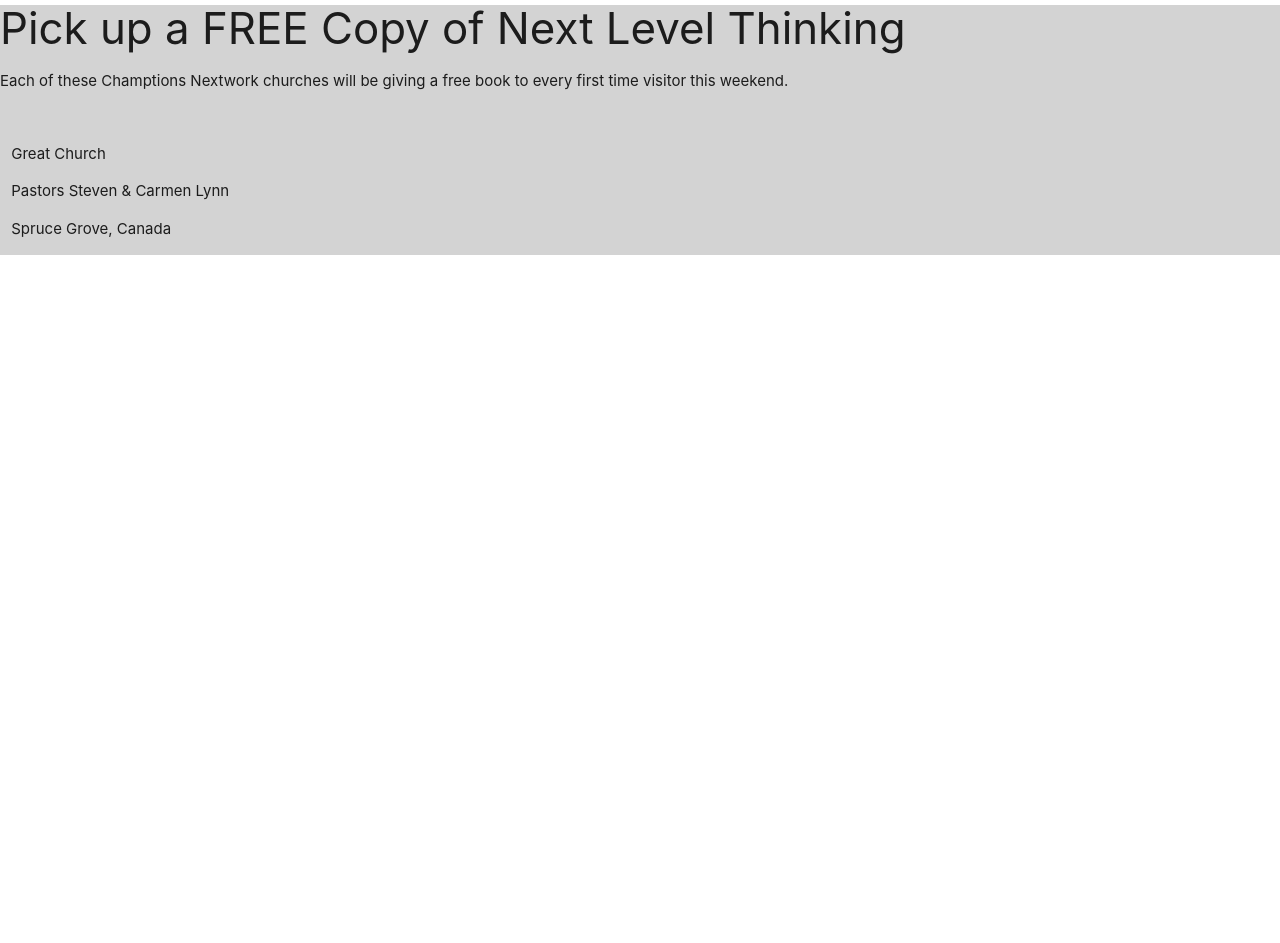
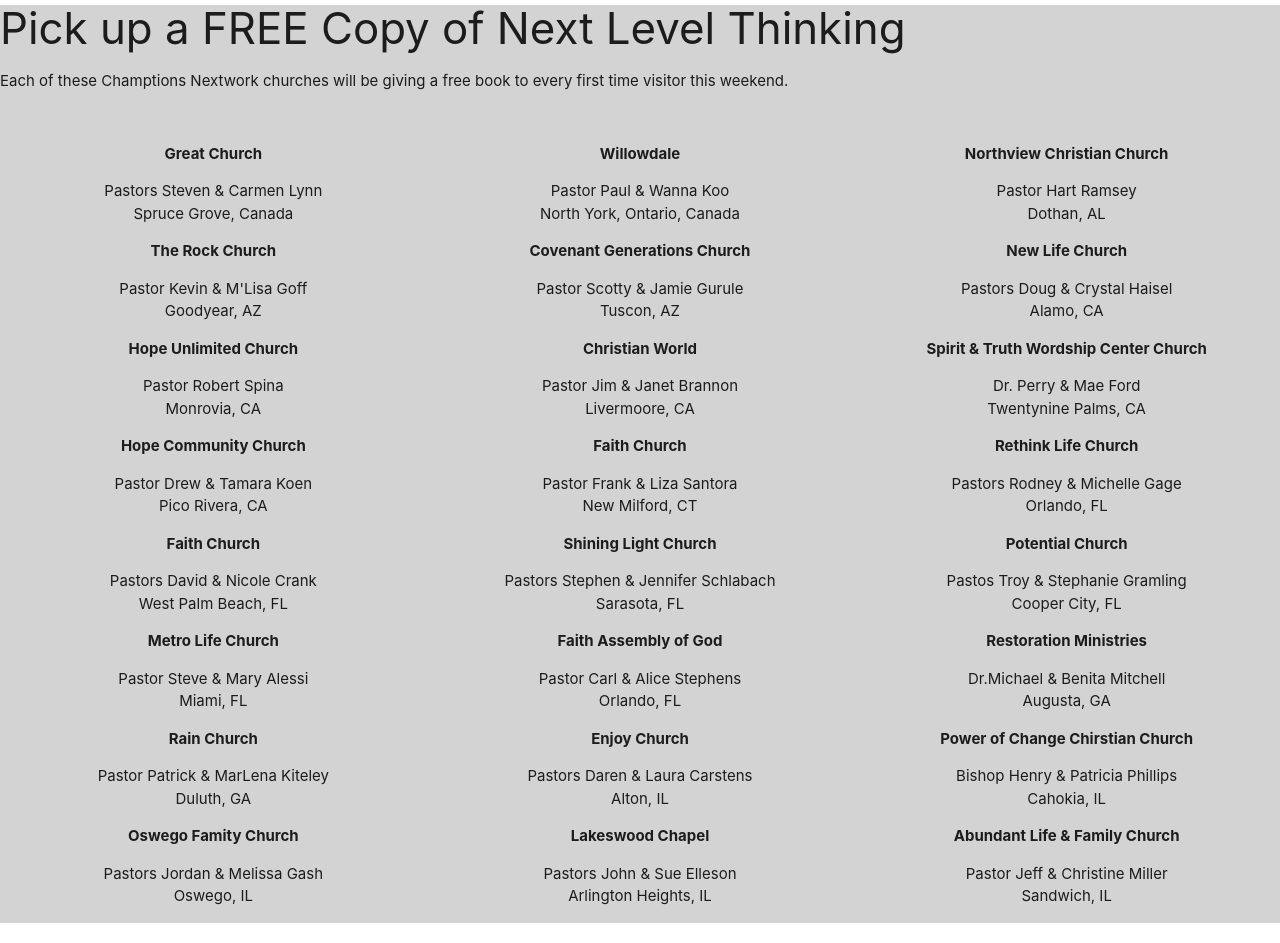
Before and after one commit to CristalGomez/lakewood, a plain HTML site: page landing.html in a window 1280 px wide. Shown: the part 2120-3063 px from the top of the page. Before the commit the page ends 2395 px from the top, so only its background shows below. Drawn offline with nearby package versions, Linux system fonts and the light colour scheme.

Commit message:
finished list of cities

```diff
--- a/landing.html
+++ b/landing.html
@@ -26,7 +26,9 @@
             <div class="col s6 lg6">
                 <p>From the New York Times Bestselling Author, Joel Osteen</p>
                 <h1>Rise Higher!</h1>
-                <p>You may think you've reached your limits, but God has destined you to rise higher. In his new book, Joel will help you to break through your boundaries, push aside your past and experience next-level victory, favor and abundance.</p>
+                <p>You may think you've reached your limits, but God has destined you to rise higher. In his new book,
+                    Joel will help you to break through your boundaries, push aside your past and experience next-level
+                    victory, favor and abundance.</p>
             </div>
         </div>
     </div>
@@ -35,9 +37,10 @@
         <div class="row">
             <div class="col s6 lg6">
                 <h4>Watch a special message from Joel</h4>
-                <p>In his new book, Next Level Thinking, Joel Osteen writes that we weren't created to go through life weighed down by the past. God has destined us to rise higher, to go to the next level.</p>
+                <p>In his new book, Next Level Thinking, Joel Osteen writes that we weren't created to go through life
+                    weighed down by the past. God has destined us to rise higher, to go to the next level.</p>
             </div>
-<!-- add link to video -->
+            <!-- add link to video -->
             <div class="col s6 lg6">
                 <iframe width="500" height="345" src=""></iframe>
             </div>
@@ -64,21 +67,159 @@
         <div class="row">
             <div class="s12 lg12">
                 <h3>Pick up a FREE Copy of Next Level Thinking</h3>
-                <p>Each of these Champtions Nextwork churches will be giving a free book to every first time visitor this weekend.</p>
+                <p>Each of these Champtions Nextwork churches will be giving a free book to every first time visitor
+                    this weekend.</p>
             </div>
         </div>
 
         <div class="row">
             <div class="col s4 lg4">
-                <p>Great Church</p>
-                <p>Pastors Steven & Carmen Lynn</p>
-                <p>Spruce Grove, Canada</p>
+                <ul>
+                    <p class="church">Great Church</p>
+                    <li>Pastors Steven & Carmen Lynn</li>
+                    <li>Spruce Grove, Canada</li>
+                </ul>
+
+                <ul>
+                    <p class="church">The Rock Church</p>
+                    <li>Pastor Kevin & M'Lisa Goff</li>
+                    <li>Goodyear, AZ</li>
+                </ul>
+
+                <ul>
+                    <p class="church">Hope Unlimited Church</p>
+                    <li>Pastor Robert Spina</li>
+                    <li>Monrovia, CA</li>
+                </ul>
+
+                <ul>
+                    <p class="church">Hope Community Church</p>
+                    <li>Pastor Drew & Tamara Koen</li>
+                    <li>Pico Rivera, CA</li>
+                </ul>
+
+                <ul>
+                    <p class="church">Faith Church</p>
+                    <li>Pastors David & Nicole Crank</li>
+                    <li>West Palm Beach, FL</li>
+                </ul>
+
+                <ul>
+                    <p class="church">Metro Life Church</p>
+                    <li>Pastor Steve & Mary Alessi</li>
+                    <li>Miami, FL</li>
+                </ul>
+
+                <ul>
+                    <p class="church">Rain Church</p>
+                    <li>Pastor Patrick & MarLena Kiteley</li>
+                    <li>Duluth, GA</li>
+                </ul>
+
+                <ul>
+                    <p class="church">Oswego Famity Church</p>
+                    <li>Pastors Jordan & Melissa Gash</li>
+                    <li>Oswego, IL</li>
+                </ul>
+            </div>
+            <div class="col s4 lg4">
+                <ul>
+                    <p class="church">Willowdale</p>
+                    <li>Pastor Paul & Wanna Koo</li>
+                    <li>North York, Ontario, Canada</li>
+                </ul>
+
+                <ul>
+                    <p class="church">Covenant Generations Church</p>
+                    <li>Pastor Scotty & Jamie Gurule</li>
+                    <li>Tuscon, AZ</li>
+                </ul>
+
+                <ul>
+                    <p class="church">Christian World</p>
+                    <li>Pastor Jim & Janet Brannon</li>
+                    <li>Livermoore, CA</li>
+                </ul>
+
+                <ul>
+                    <p class="church">Faith Church</p>
+                    <li>Pastor Frank & Liza Santora</li>
+                    <li>New Milford, CT</li>
+                </ul>
+
+                <ul>
+                    <p class="church">Shining Light Church</p>
+                    <li>Pastors Stephen & Jennifer Schlabach</li>
+                    <li>Sarasota, FL</li>
+                </ul>
+
+                <ul>
+                    <p class="church">Faith Assembly of God</p>
+                    <li>Pastor Carl & Alice Stephens</li>
+                    <li>Orlando, FL</li>
+                </ul>
+
+                <ul>
+                    <p class="church">Enjoy Church</p>
+                    <li>Pastors Daren & Laura Carstens</li>
+                    <li>Alton, IL</li>
+                </ul>
+
+                <ul>
+                    <p class="church">Lakeswood Chapel</p>
+                    <li>Pastors John & Sue Elleson</li>
+                    <li>Arlington Heights, IL</li>
+                </ul>
 
             </div>
             <div class="col s4 lg4">
+                <ul>
+                    <p class="church">Northview Christian Church</p>
+                    <li>Pastor Hart Ramsey</li>
+                    <li>Dothan, AL</li>
+                </ul>
 
-            </div>
-            <div class="col s4 lg4">
+                <ul>
+                    <p class="church">New Life Church</p>
+                    <li>Pastors Doug & Crystal Haisel</li>
+                    <li>Alamo, CA</li>
+                </ul>
+
+                <ul>
+                    <p class="church">Spirit & Truth Wordship Center Church</p>
+                    <li>Dr. Perry & Mae Ford</li>
+                    <li>Twentynine Palms, CA</li>
+                </ul>
+
+                <ul>
+                    <p class="church">Rethink Life Church</p>
+                    <li>Pastors Rodney & Michelle Gage</li>
+                    <li>Orlando, FL</li>
+                </ul>
+
+                <ul>
+                    <p class="church">Potential Church</p>
+                    <li>Pastos Troy & Stephanie Gramling</li>
+                    <li>Cooper City, FL</li>
+                </ul>
+
+                <ul>
+                    <p class="church">Restoration Ministries</p>
+                    <li>Dr.Michael & Benita Mitchell</li>
+                    <li>Augusta, GA</li>
+                </ul>
+
+                <ul>
+                    <p class="church">Power of Change Chirstian Church</p>
+                    <li>Bishop Henry & Patricia Phillips</li>
+                    <li>Cahokia, IL</li>
+                </ul>
+
+                <ul>
+                    <p class="church">Abundant Life & Family Church</p>
+                    <li>Pastor Jeff & Christine Miller</li>
+                    <li>Sandwich, IL</li>
+                </ul>
 
             </div>
         </div>
--- a/style.css
+++ b/style.css
@@ -9,3 +9,12 @@
     min-height: 100%;
     min-width: 100%;
 }
+
+
+.church{
+    font-weight: bold;
+    text-align: center;
+}
+li{
+    text-align: center;
+}
```
